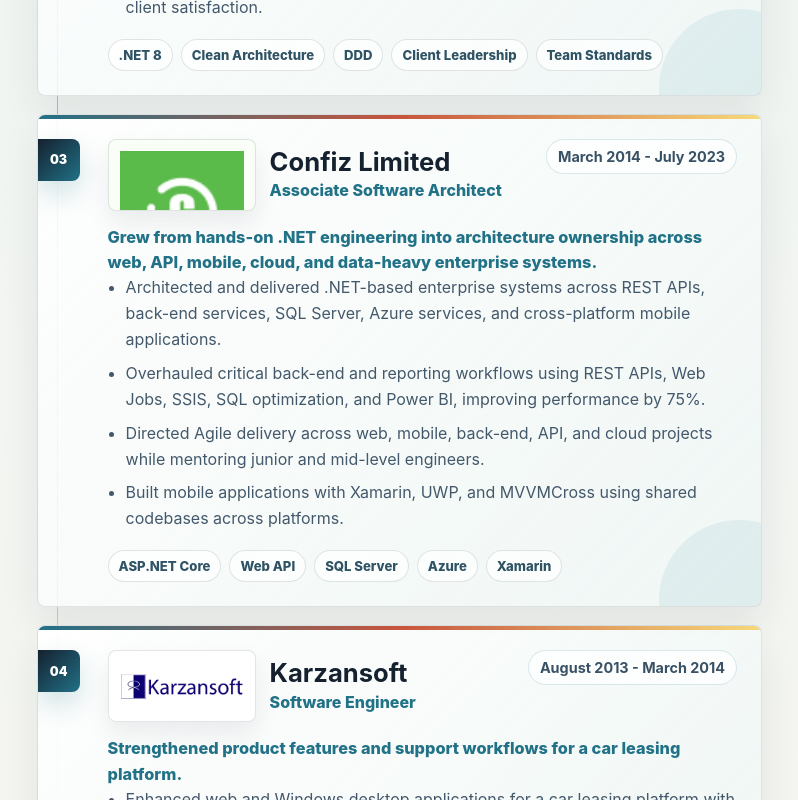
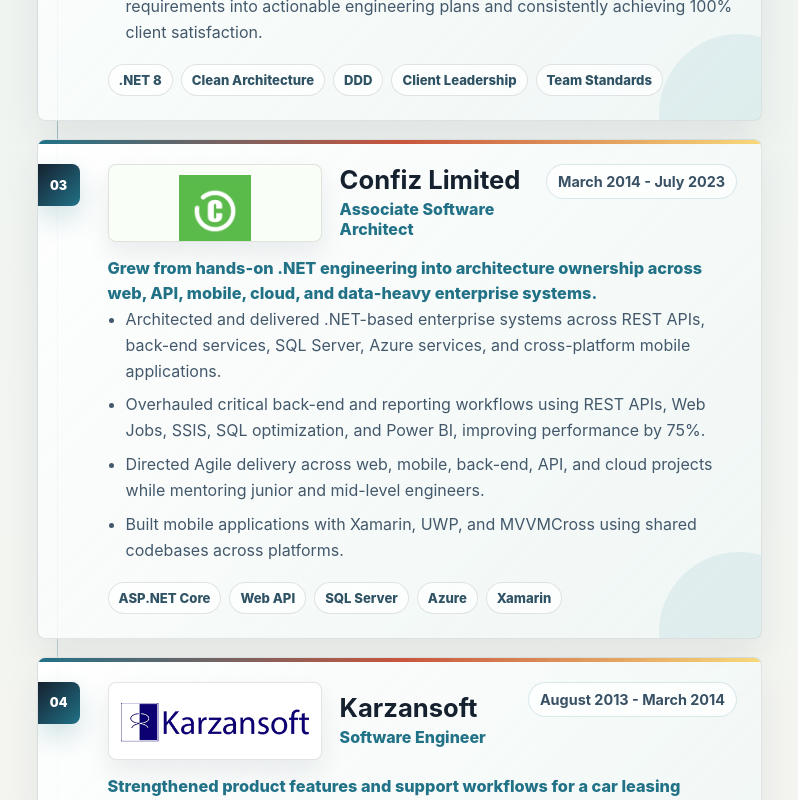
Before and after one commit to inamgcu/portfolio, a React (Vite) app: page / in a window 1280 px wide. Shown: the part 3820-4620 px from the top of the page, without its empty margins (458-1256 px from the left). Built offline with nearby package versions, Linux system fonts and the light colour scheme.

Commit message:
Widen company logo display

```diff
--- a/src/styles.css
+++ b/src/styles.css
@@ -620,15 +620,16 @@
 .job__identity {
   display: flex;
   align-items: center;
-  gap: 14px;
+  gap: 18px;
   min-width: 0;
+  flex: 1 1 auto;
 }
 
 .company-logo {
   position: relative;
   flex: 0 0 auto;
-  width: 148px;
-  height: 72px;
+  width: 214px;
+  height: 78px;
   display: grid;
   place-items: center;
   overflow: hidden;
@@ -641,7 +642,7 @@
 .company-logo img {
   width: 100%;
   height: 100%;
-  padding: 10px 12px;
+  padding: 9px 14px;
   object-fit: contain;
 }
 
@@ -658,15 +659,15 @@
 }
 
 .logo-karzan img {
-  padding: 8px 10px;
+  padding: 7px 8px;
 }
 
 .logo-code5 img {
-  padding: 6px 18px;
+  padding: 5px 40px;
 }
 
 .logo-confiz img {
-  padding: 11px;
+  padding: 10px 70px;
 }
 
 .job h3 {
@@ -959,6 +960,7 @@
 
   .job__identity {
     align-items: flex-start;
+    flex-wrap: wrap;
   }
 
   .job__header span {
```
